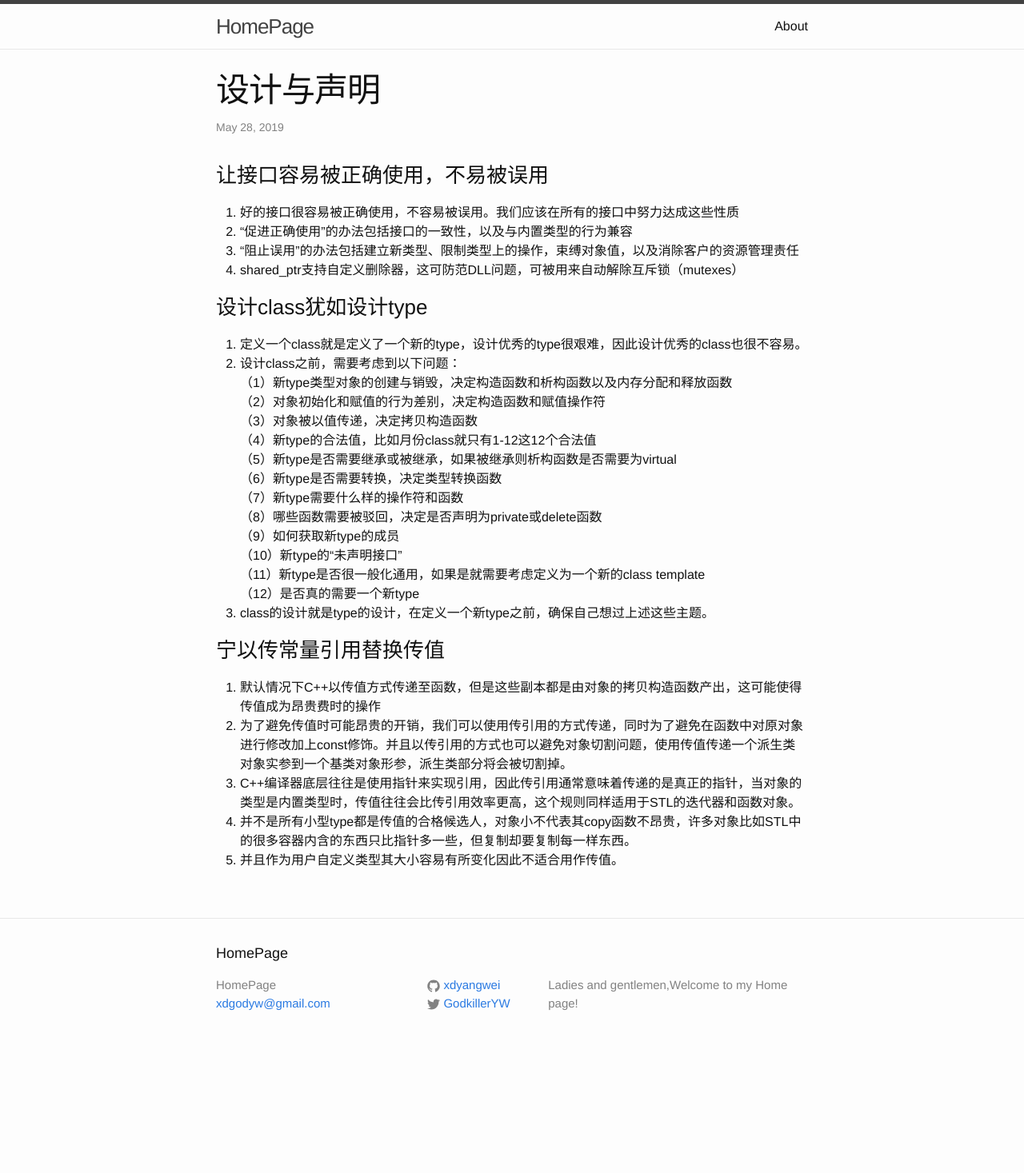
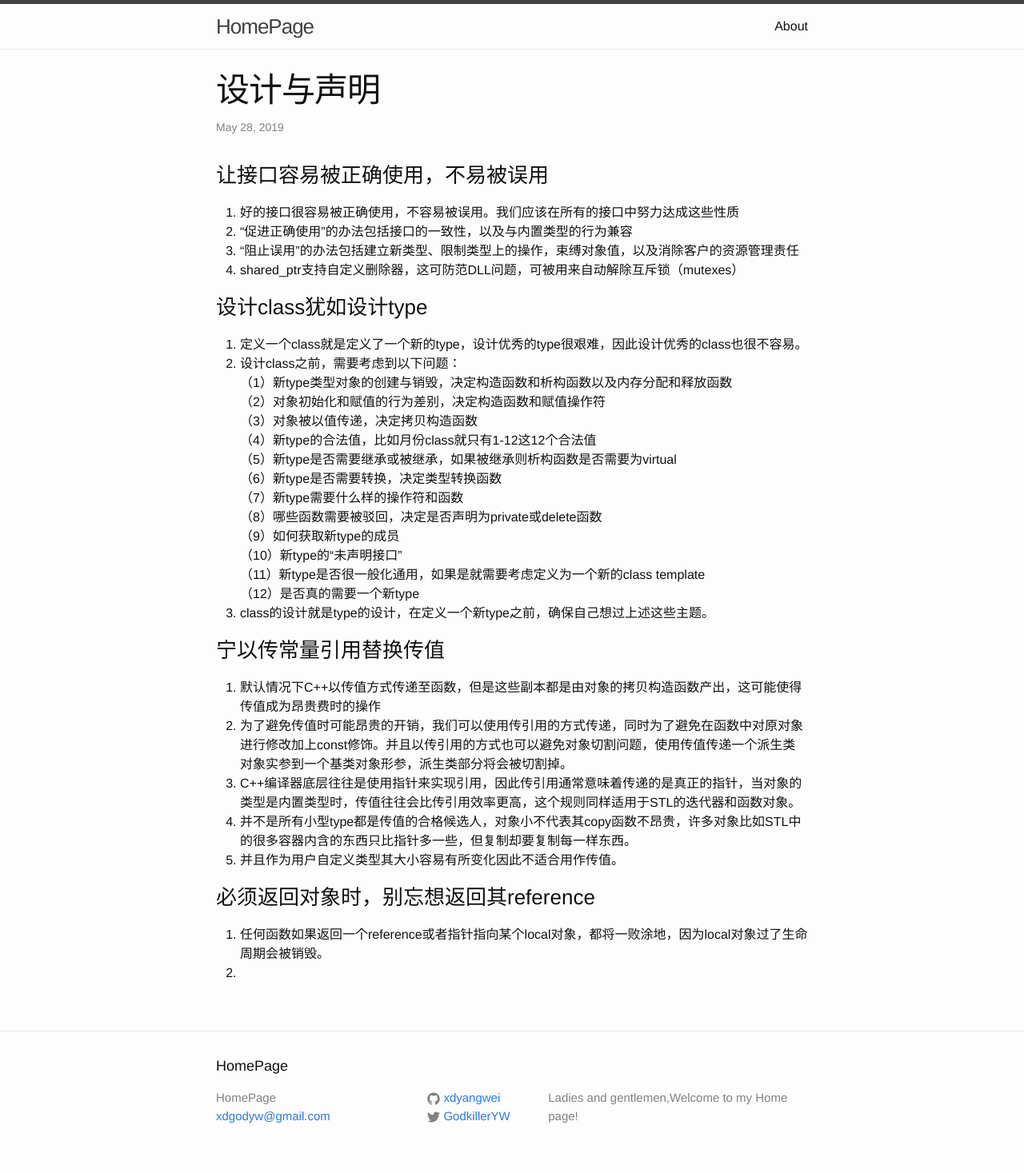
Before and after one commit to xdyangwei/xdyangwei.github.io, a Jekyll site: the page built from _posts/2019-5-28-设计与声明.md, in a window 1280 px wide. Shown: the whole page at 80% size. Built offline with Jekyll 4.4.1, drawn with Linux system fonts in a browser that asks for light colours; our own code applies the rules of GitHub Pages for plain Markdown files; before the commit the page ends 1326 px from its top, so only the background shows below that.

Commit message:
add the tips of return local referencr

```diff
--- a/_posts/2019-5-28-设计与声明.md
+++ b/_posts/2019-5-28-设计与声明.md
@@ -27,3 +27,7 @@
 3. C++编译器底层往往是使用指针来实现引用，因此传引用通常意味着传递的是真正的指针，当对象的类型是内置类型时，传值往往会比传引用效率更高，这个规则同样适用于STL的迭代器和函数对象。
 4. 并不是所有小型type都是传值的合格候选人，对象小不代表其copy函数不昂贵，许多对象比如STL中的很多容器内含的东西只比指针多一些，但复制却要复制每一样东西。
 5. 并且作为用户自定义类型其大小容易有所变化因此不适合用作传值。
+
+### 必须返回对象时，别忘想返回其reference
+1. 任何函数如果返回一个reference或者指针指向某个local对象，都将一败涂地，因为local对象过了生命周期会被销毁。
+2.
```
